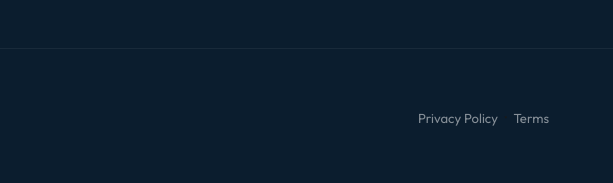
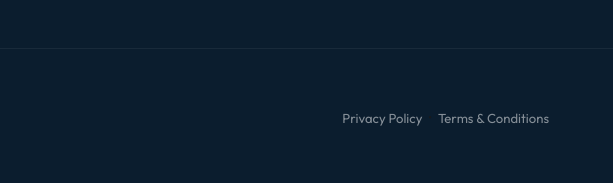
Before and after one commit to fullstackprocrastinator/breckland_energy, a plain HTML site: page index.html in a window 1280 px wide. Shown: the part 6084-6267 px from the top of the page, 667-1280 px from the left. Drawn offline with Linux system fonts and the light colour scheme.

Commit message:
Update index.html

```diff
--- a/index.html
+++ b/index.html
@@ -1139,7 +1139,7 @@ footer a:hover { color: var(--teal); }
       <p>&copy; 2026 Breckland Energy. All rights reserved. Accredited Domestic Energy Assessor &amp; Retrofit Assessor.</p>
     </div>
     <div>
-      <a href="#">Privacy Policy</a> &nbsp;&middot;&nbsp; <a href="#">Terms</a>
+      <a href="privacy.html">Privacy Policy</a> &nbsp;&middot;&nbsp; <a href="terms.html">Terms &amp; Conditions</a>
     </div>
   </div>
 </footer>
```
